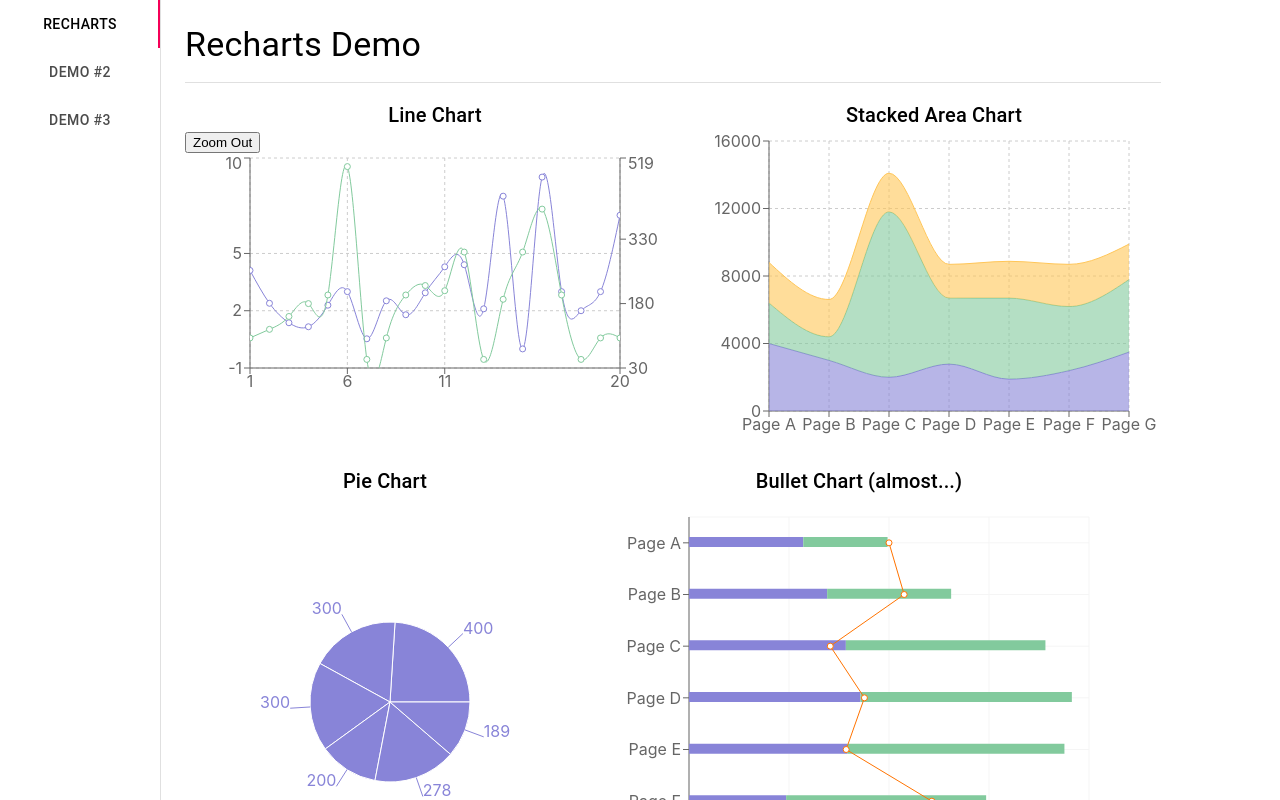
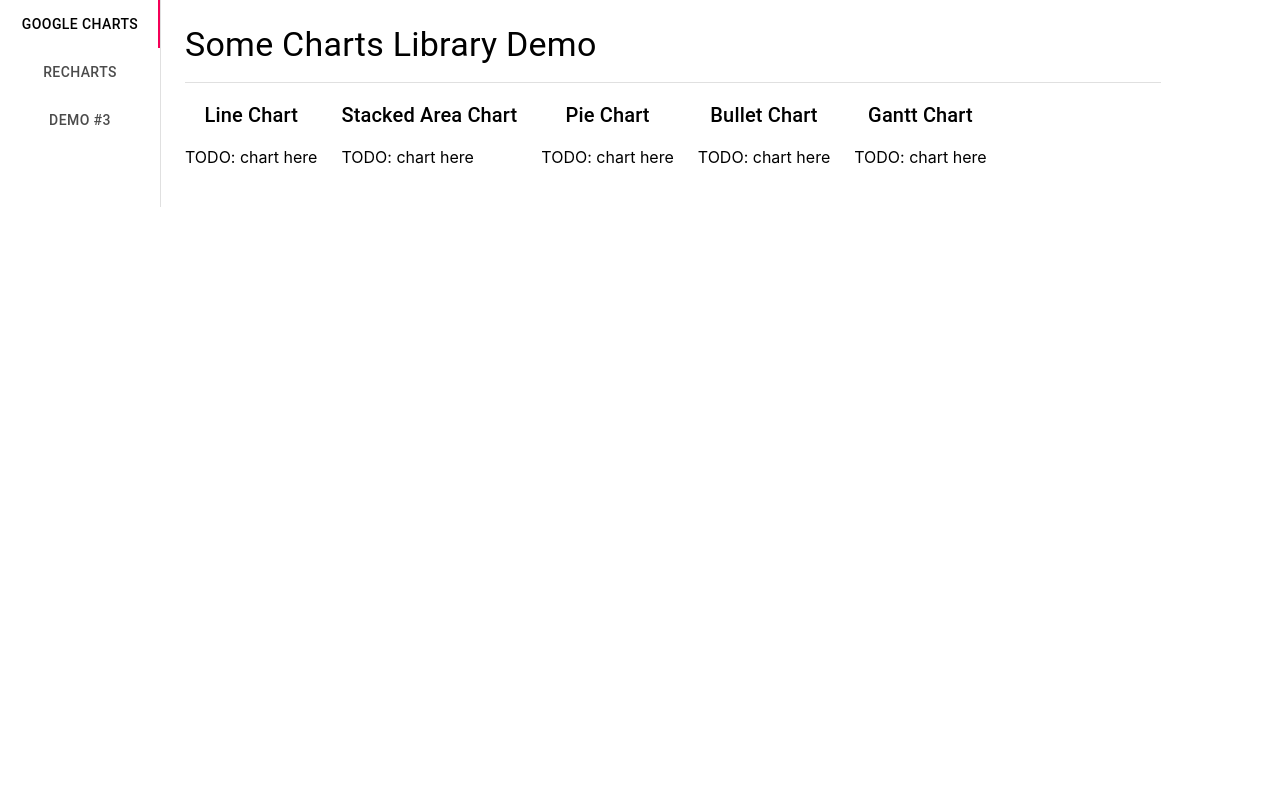
Before and after one commit to ropinheiro/LearningReact, a React (Create React App) app in the folder chart-libs-compare/: page / in a window 1280 px wide. Shown: the top 800 px of the page. Built offline with nearby package versions, Linux system fonts and the light colour scheme.

Commit message:
Chart Libs Compare | Install React Google Charts package

```diff
--- a/chart-libs-compare/package.json
+++ b/chart-libs-compare/package.json
@@ -9,6 +9,7 @@
     "@testing-library/user-event": "^7.1.2",
     "react": "^16.13.1",
     "react-dom": "^16.13.1",
+    "react-google-charts": "^3.0.15",
     "react-scripts": "3.4.1",
     "recharts": "^1.8.5"
   },
--- a/chart-libs-compare/src/App.js
+++ b/chart-libs-compare/src/App.js
@@ -2,16 +2,17 @@ import React from 'react'
 import SideMenu from './SideMenu'
 import './App.css'
 
+import DemoRecharts from './demos/demo-recharts'
+import DemoReactGoogleCharts from './demos/demo-react-google-charts'
 import DemoTemplate from './demos/demo-template'
-import DemoRecharts from './demos/demo-recharts'
 
 // ============================================================================
 // Configure here the demos to be shown.
 // To add a new library, copy the DemoTemplate to a new file.
 // ============================================================================
 const demosList = [
-  { key: 0, label: 'Recharts', contents: <DemoRecharts /> },
-  { key: 1, label: 'Demo #2', contents: <DemoTemplate /> },
+  { key: 0, label: 'Google Charts', contents: <DemoReactGoogleCharts /> },
+  { key: 1, label: 'Recharts', contents: <DemoRecharts /> },
   { key: 2, label: 'Demo #3', contents: <DemoTemplate /> }
 ]
 
--- /dev/null
+++ b/chart-libs-compare/src/demos/demo-react-google-charts.js
@@ -0,0 +1,67 @@
+import React from 'react'
+
+import ChartsGrid from './charts-grid'
+
+// ============================================================================
+// COPY THIS FILE TO ADD A NEW LIBRARY
+// ============================================================================
+
+export default function DemoReactGoogleCharts () {
+  const demosList = [
+    { key: 0, label: 'Line Chart', contents: <DemoLineChart /> },
+    { key: 1, label: 'Stacked Area Chart', contents: <DemoStackedAreaChart /> },
+    { key: 2, label: 'Pie Chart', contents: <DemoPieChart /> },
+    { key: 3, label: 'Bullet Chart', contents: <DemoBulletChart /> },
+    { key: 4, label: 'Gantt Chart', contents: <DemoGanttChart /> }
+  ]
+
+  return <ChartsGrid title='Some Charts Library Demo' demosList={demosList} />
+}
+
+// ============================================================================
+// REMOVE THIS AT THE END
+// ============================================================================
+
+function DemoDefault () {
+  return <p>TODO: chart here</p>
+}
+
+// ============================================================================
+// Pie Chart
+// ============================================================================
+
+function DemoLineChart () {
+  return <DemoDefault />
+}
+
+// ============================================================================
+// Stacked Area Chart
+// ============================================================================
+
+function DemoStackedAreaChart () {
+  return <DemoDefault />
+}
+
+// ============================================================================
+// Pie Chart
+// ============================================================================
+
+function DemoPieChart () {
+  return <DemoDefault />
+}
+
+// ============================================================================
+// Bullet Chart
+// ============================================================================
+
+function DemoBulletChart () {
+  return <DemoDefault />
+}
+
+// ============================================================================
+// Gantt Chart
+// ============================================================================
+
+function DemoGanttChart () {
+  return <DemoDefault />
+}
```
Also changed, not shown: 1 other file (tests, documents, lock files or other folders).
